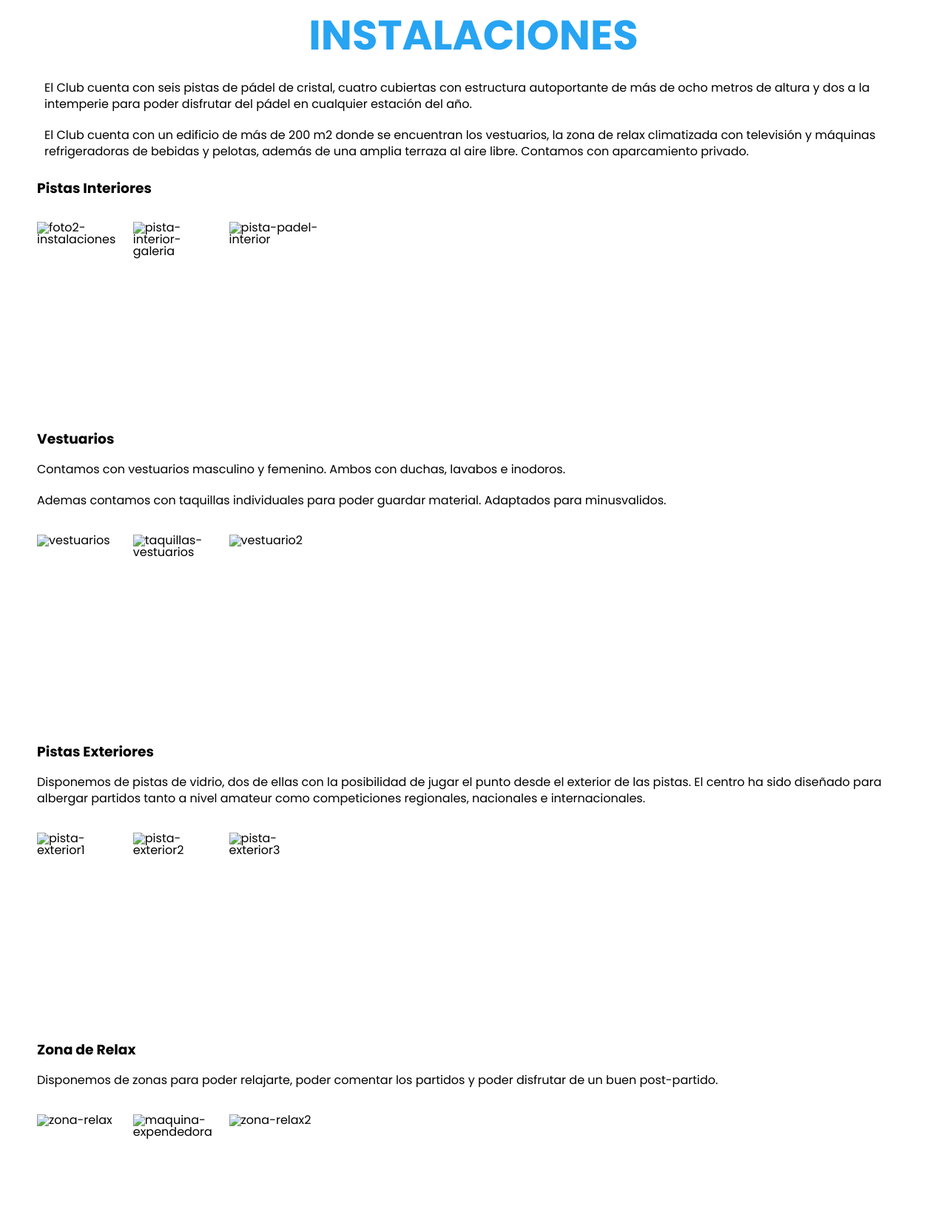
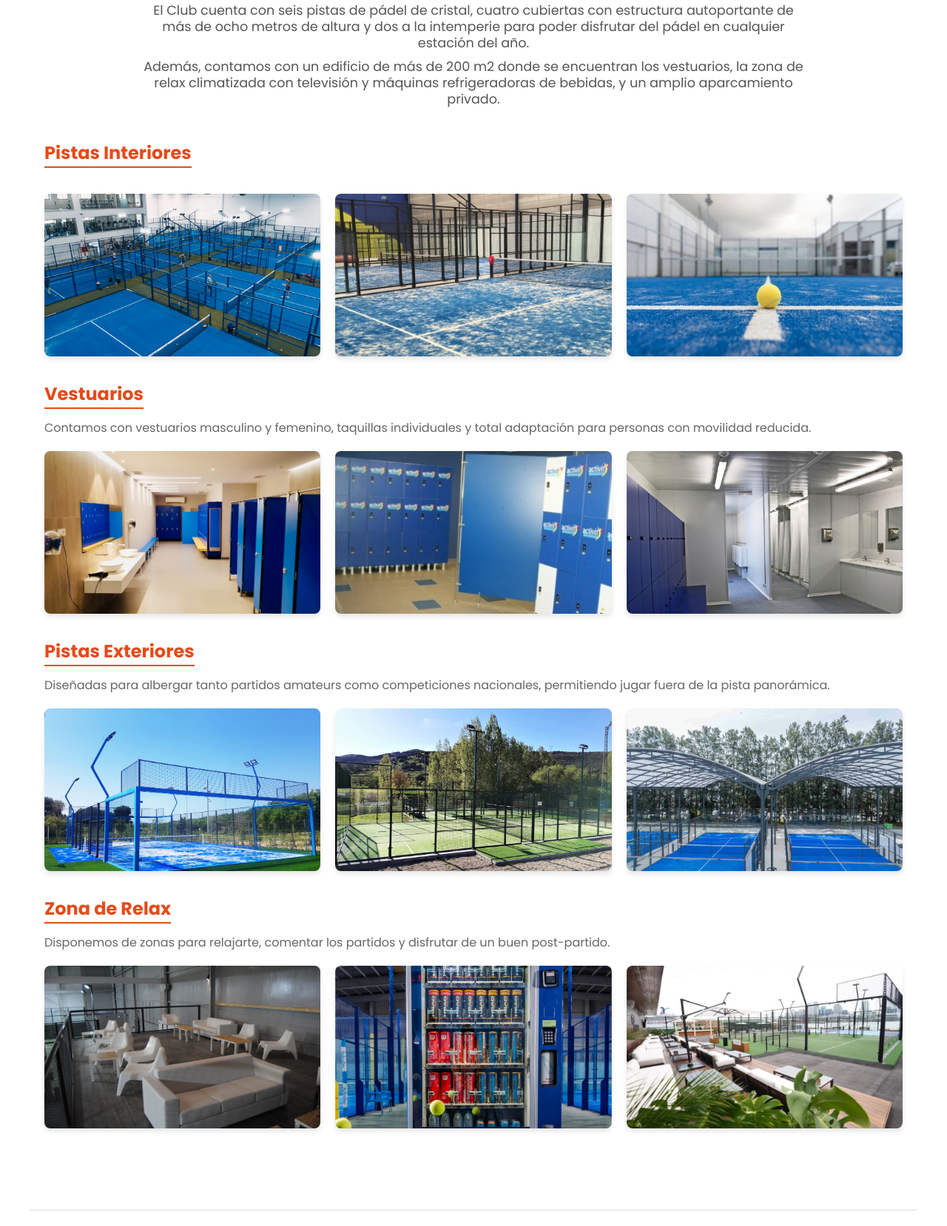
Before and after one commit to AdanGavira/ProyectoWeb_MasquePadel, a plain HTML site: page frontend/pages/instalaciones.html in a window 1280 px wide. Shown: the part 1142-2800 px from the top of the page at 74% size. Drawn offline with Linux system fonts and the light colour scheme; files that its build step writes are made by us from their sources; files whose address does not match are found by name.

```diff
--- a/frontend/css/instalaciones.css
+++ b/frontend/css/instalaciones.css
@@ -1,53 +1,62 @@
-.header-instalaciones{
-    background-image: url(../images/img/foto-fondo-instalaciones2.jpeg); /* Imagen de fondo */
+.header-instalaciones {
+    background-image: url(../images/img/foto-fondo-instalaciones2.jpeg);
+    background-size: cover;
+    background-position: center;
 }
 
-
-.instalaciones-contenido{
-    max-width: 1200px; /* Ancho máximo del contenedor */
-    margin: 20px auto; /* Margen vertical de 20px y horizontal automático para centrar */
-    padding: 10px;
+.instalaciones-contenido {
+    max-width: 1200px;
+    margin: 40px auto;
+    padding: 0 20px;
 }
 
-
-.sobre-seccion{
-    display: flex; /* Utilizar flexbox para la disposición */
-    align-items: center;
-    gap: 20px; /* Espacio entre los elementos */
+.seccion-base {
+    margin-bottom: 50px;
+    text-align: center;
 }
 
-
-.fotos2{
-    display: flex;
-    justify-content: space-between; /* Distribuir espacio entre los elementos */
-    margin-top: 35px;
-    margin-bottom: 35px;
-    height: 100px; /* Altura fija de 100px */
-    min-height: 250px; /* Altura mínima de 250px */
-    max-height: 250px; /* Altura máxima de 250px */
-    width: 33%; /* Ancho del 33% del contenedor */
+.seccion-base h2 {
+    font-size: 2rem;
+    color: #333;
+    margin-bottom: 20px;
 }
 
-
-h3{
-    margin-bottom: 20px; /* Margen inferior de 20px */
+.seccion-txt {
+    max-width: 900px;
+    margin: 0 auto 30px auto;
+    color: #555;
+    font-size: 1.1rem;
+    line-height: 1.6;
 }
 
-
-p{
-    margin-top: 20px; /* Margen superior de 20px */
+/* Rediseñe "fotos2" por algo mucho más profesional y que no estira las fotos */
+.galeria-fotos {
+    display: grid;
+    grid-template-columns: repeat(auto-fit, minmax(280px, 1fr));
+    gap: 20px;
+    margin-top: 20px;
+    margin-bottom: 40px;
 }
 
-
-.fotos2 img {
-    width: 100%; /* Ancho completo del contenedor de imagen */
-    height: auto; /* Altura automática para mantener la proporción */
-    object-fit: cover;
-    margin-right: 10px; /* Margen derecho de 10px */
+.galeria-fotos img {
+    width: 100%;
+    height: 220px; /* Altura unificada */
+    object-fit: cover; /* Evita que las imágenes se deformen (las recorta elegante) */
+    border-radius: 8px; /* Pequeño borde redondeado más moderno */
+    box-shadow: 0 4px 6px rgba(0,0,0,0.1); /* Efecto de sombreado */
 }
 
+/* Modificadores para los sub-bloques de instalaciones */
+.sub-bloque h3 {
+    font-size: 1.5rem;
+    color: #E64A19; /* Naranja corporativo */
+    border-bottom: 2px solid #E64A19;
+    display: inline-block;
+    padding-bottom: 5px;
+    margin-bottom: 15px;
+}
 
-.seccion-txt{
-    padding: 10px;
-    margin-bottom: 10px;
+.sub-bloque p {
+    color: #666;
+    margin-bottom: 20px;
 }
--- a/frontend/pages/instalaciones.html
+++ b/frontend/pages/instalaciones.html
@@ -3,16 +3,17 @@
 <head>
     <meta charset="UTF-8">
     <meta name="viewport" content="width=device-width, initial-scale=1.0">
-    <title>MasquePadel-Instalaciones</title>
-    <meta name="description" content="Club de padel en Sevilla">
-    <link rel="stylesheet" href="css/style.css">
-    <link rel="stylesheet" href="css/instalaciones.css">
-    <link rel="stylesheet" href="css/responsive.css">
-    <script src="js/menu.js"></script>
+    <title>MasquePadel - Instalaciones</title>
+    <meta name="description" content="Instalaciones del Club de padel en Sevilla">
+    <link rel="stylesheet" href="../css/style.css">
+    <link rel="stylesheet" href="../css/instalaciones.css">
+    <link rel="stylesheet" href="../css/responsive.css">
+    <script src="../js/menu.js"></script>
 </head>
-<body id="productos">
+<!-- Quitamos id="productos", debería ser id="instalaciones" o omitirse -->
+<body>
     <header class="header-instalaciones">
-        <div   class="overlay">
+        <div class="overlay">
             <div class="menu container">
                 <div>
                     <a href="index.html" class="logo">MasquePadel</a>
@@ -31,123 +32,88 @@
             </div>
 
             <div class="header-content container">
-
                 <div class="header-txt">
-                    <h1>Instalaciones</h1>
+                    <h1>Nuestras Instalaciones</h1>
                 </div>
             </div>
         </div>
     </header>
 
-    <div class="instalaciones-contenido">
-        <section id="sobre-nosotros">
+    <main class="instalaciones-contenido">
+
+        <!-- SECCIÓN 1: SOBRE NOSOTROS -->
+        <section id="sobre-nosotros" class="seccion-base">
             <h2>SOBRE NOSOTROS</h2>
-            <div class="sobre-seccion"></div>
-                <div class="seccion-txt">
-                    <p>MasquePadel nace con la idea de ser un club abierto a todo el público y para todo tipo de edades,
-                        donde encontramos un ambiente muy amigable en el que cada día buscamos mejorar y disfrutar al
-                        máximo de nuestro deporte estrella, el Padel.
-                    </p>
-                    <p>Somos un club de pádel formado por profesionales que ofrecemos unos servicios como clases de
-                        pádel para todas las edades y niveles y unas amplias instalaciones a parte de una gran
-                        variedad de Stock y material deportivo.
-                    </p>
-                </div>
-                <div class="fotos2">
-                    <img src="images/instalaciones/foto1-instalaciones.jpeg" alt="sobre nosotros">
-                    <img src="images/instalaciones/sobre-nosotros-foto2.jpg" alt="sobre-nosotros-foto2">
-                    <img src="images/instalaciones/sobre-nosotros-foto3.webp" alt="sobre-nosotros-foto3">
-                </div>
+            <div class="seccion-txt">
+                <p>MasquePadel nace con la idea de ser un club abierto a todo el público y para todo tipo de edades, donde encontramos un ambiente muy amigable en el que cada día buscamos mejorar y disfrutar al máximo de nuestro deporte estrella.</p>
+                <p>Somos un club de pádel formado por profesionales que ofrecemos unos servicios como clases de pádel para todas las edades y niveles y unas amplias instalaciones a parte de una gran variedad de stock y material deportivo.</p>
+            </div>
+            <div class="galeria-fotos">
+                <img src="../images/instalaciones/foto1-instalaciones.jpeg" alt="sobre nosotros">
+                <img src="../images/instalaciones/sobre-nosotros-foto2.jpg" alt="sobre nosotros 2">
+                <img src="../images/instalaciones/sobre-nosotros-foto3.webp" alt="sobre nosotros 3">
             </div>
         </section>
-    </div>
 
-    <div class="instalaciones-contenido">
-        <section id="sobre-nosotros">
+        <!-- SECCIÓN 2: INSTALACIONES GENERALES -->
+        <section id="infraestructura" class="seccion-base">
             <h2>INSTALACIONES</h2>
-            <div class="sobre-seccion"></div>
-                <div class="seccion-txt">
-                    <p>El Club cuenta con seis pistas de pádel de cristal, cuatro cubiertas con estructura
-                        autoportante de más de ocho metros de altura y dos a la intemperie para poder disfrutar
-                        del pádel en cualquier estación del año.
-                    </p>
-                    <p> El Club cuenta con un edificio de más de 200 m2 donde se encuentran los vestuarios,
-                        la zona de relax climatizada con televisión y máquinas refrigeradoras de bebidas y pelotas,
-                        además de una amplia terraza al aire libre. Contamos con aparcamiento privado.
-                    </p>
-                </div>
-                <div>
-                    <h3>Pistas Interiores</h3>
-                </div>
-                <div class="fotos2">
-                    <img src="images/instalaciones/foto2-instalaciones.png" alt="foto2-instalaciones">
-                    <img src="images/instalaciones/pista-interior-galeria.jpeg" alt="pista-interior-galeria">
-                    <img src="images/instalaciones/pista-padel-interior.jpeg" alt="pista-padel-interior">
-                </div>
-
-                <div>
-                    <h3>Vestuarios</h3>
-                    <p>Contamos con vestuarios masculino y femenino.
-                        Ambos con duchas, lavabos e inodoros.
-                    </p>
-                    <p>Ademas contamos con taquillas individuales para poder guardar material.
-                        Adaptados para minusvalidos.
-                    </p>
-                </div>
-                <div class="fotos2">
-                    <img src="images/instalaciones/vestuarios.jpg" alt="vestuarios">
-                    <img src="images/instalaciones/taquillas-vestuarios.jpg" alt="taquillas-vestuarios">
-                    <img src="images/instalaciones/vestuario2.jpg" alt="vestuario2">
-                </div>
-
-                <div>
-                    <h3>Pistas Exteriores</h3>
-                    <p>Disponemos de pistas de vidrio, dos de ellas con la posibilidad de jugar el punto desde
-                        el exterior de las pistas. El centro ha sido diseñado para albergar partidos
-                        tanto a nivel amateur como competiciones regionales, nacionales e internacionales.
-                    </p>
-                </div>
-                <div class="fotos2">
-                    <img src="images/instalaciones/pista-exterior1.jpg" alt="pista-exterior1">
-                    <img src="images/instalaciones/pista-exterior2.jpg" alt="pista-exterior2">
-                    <img src="images/instalaciones/pista-exterior3.jpg" alt="pista-exterior3">
-                </div>
-
-                <div>
-                    <h3>Zona de Relax</h3>
-                    <p>Disponemos de zonas para poder relajarte, poder comentar los partidos
-                        y poder disfrutar de un buen post-partido.
-                    </p>
-                </div>
-                <div class="fotos2">
-                    <img src="images/instalaciones/zona-relax.jpg" alt="zona-relax">
-                    <img src="images/instalaciones/maquina-expendedora.jpg" alt="maquina-expendedora">
-                    <img src="images/instalaciones/zona-relax2.webp" alt="zona-relax2">
-                </div>
+            <div class="seccion-txt">
+                <p>El Club cuenta con seis pistas de pádel de cristal, cuatro cubiertas con estructura autoportante de más de ocho metros de altura y dos a la intemperie para poder disfrutar del pádel en cualquier estación del año. </p>
+                <p>Además, contamos con un edificio de más de 200 m2 donde se encuentran los vestuarios, la zona de relax climatizada con televisión y máquinas refrigeradoras de bebidas, y un amplio aparcamiento privado.</p>
             </div>
         </section>
-    </div>
 
+        <!-- SUBSECCIONES PISTAS Y VESTUARIOS -->
+        <div class="secciones-grid">
+            <section class="sub-bloque">
+                <h3>Pistas Interiores</h3>
+                <div class="galeria-fotos">
+                    <img src="../images/instalaciones/foto2-instalaciones.png" alt="Pistas interiores">
+                    <img src="../images/instalaciones/pista-interior-galeria.jpeg" alt="Pistas interiores 2">
+                    <img src="../images/instalaciones/pista-padel-interior.jpeg" alt="Pistas interiores 3">
+                </div>
+            </section>
+
+            <section class="sub-bloque">
+                <h3>Vestuarios</h3>
+                <p>Contamos con vestuarios masculino y femenino, taquillas individuales y total adaptación para personas con movilidad reducida.</p>
+                <div class="galeria-fotos">
+                    <img src="../images/instalaciones/vestuarios.jpg" alt="Vestuarios">
+                    <img src="../images/instalaciones/taquillas-vestuarios.jpg" alt="Taquillas">
+                    <img src="../images/instalaciones/vestuario2.jpg" alt="Duchas">
+                </div>
+            </section>
+
+            <section class="sub-bloque">
+                <h3>Pistas Exteriores</h3>
+                <p>Diseñadas para albergar tanto partidos amateurs como competiciones nacionales, permitiendo jugar fuera de la pista panorámica.</p>
+                <div class="galeria-fotos">
+                    <img src="../images/instalaciones/pista-exterior1.jpg" alt="Exterior 1">
+                    <img src="../images/instalaciones/pista-exterior2.jpg" alt="Exterior 2">
+                    <img src="../images/instalaciones/pista-exterior3.jpg" alt="Exterior 3">
+                </div>
+            </section>
+
+            <section class="sub-bloque">
+                <h3>Zona de Relax</h3>
+                <p>Disponemos de zonas para relajarte, comentar los partidos y disfrutar de un buen post-partido.</p>
+                <div class="galeria-fotos">
+                    <img src="../images/instalaciones/zona-relax.jpg" alt="Zona Relax">
+                    <img src="../images/instalaciones/maquina-expendedora.jpg" alt="Máquinas Expendedoras">
+                    <img src="../images/instalaciones/zona-relax2.webp" alt="Sofás">
+                </div>
+            </section>
+        </div>
+    </main>
+
+    <!-- Usé el footer estándar sin el bloque raro html-form dentro -->
     <footer class="footer container">
-
-        <h2>Contáctanos</h2>
-
-        <form>
-            <input class="campo" type="text" placeholder="Nombre (obligatorio)" required >
-            <input class="campo" type="text" placeholder="Apellidos (obligatorio)" required><br>
-            <input class="campo" type="tel" placeholder="Teléfono">
-            <input class="campo" type="email" placeholder="email (obligatorio)" required><br>
-            <input type="checkbox" id="aceptar" name="aceptar" value="Acepta la política de privacidad" required>
-            <label for="aceptar" >Acepto la política de privacidad</label><br>
-            <input class="btn-2" type="submit" value="Enviar">
-        </form>
-        <div class="footer-txt">
-            <p>Dirección - teléfono - redes sociales - <a href="mailto:masquepadel@masquepadel.com">email</a>
-            </p>
-            <p>Facebook - <a href="instagram" target="_blank">Instagram</a></p>
+        <div class="footer-txt" style="text-align: center; width: 100%; margin-top:20px;">
+            <h2>MasquePadel Sevilla</h2>
+            <p>Pádel de Altura - <a href="mailto:masquepadel@masquepadel.com">Email de contacto</a></p>
+            <p>Síguenos en <a href="#" target="_blank">Instagram</a></p>
         </div>
-
     </footer>
-
 </body>
 </html>
```
Also changed, not shown: frontend/css/contacto.css (+63 -17 lines), frontend/pages/contacto.html (+23 -20 lines).
